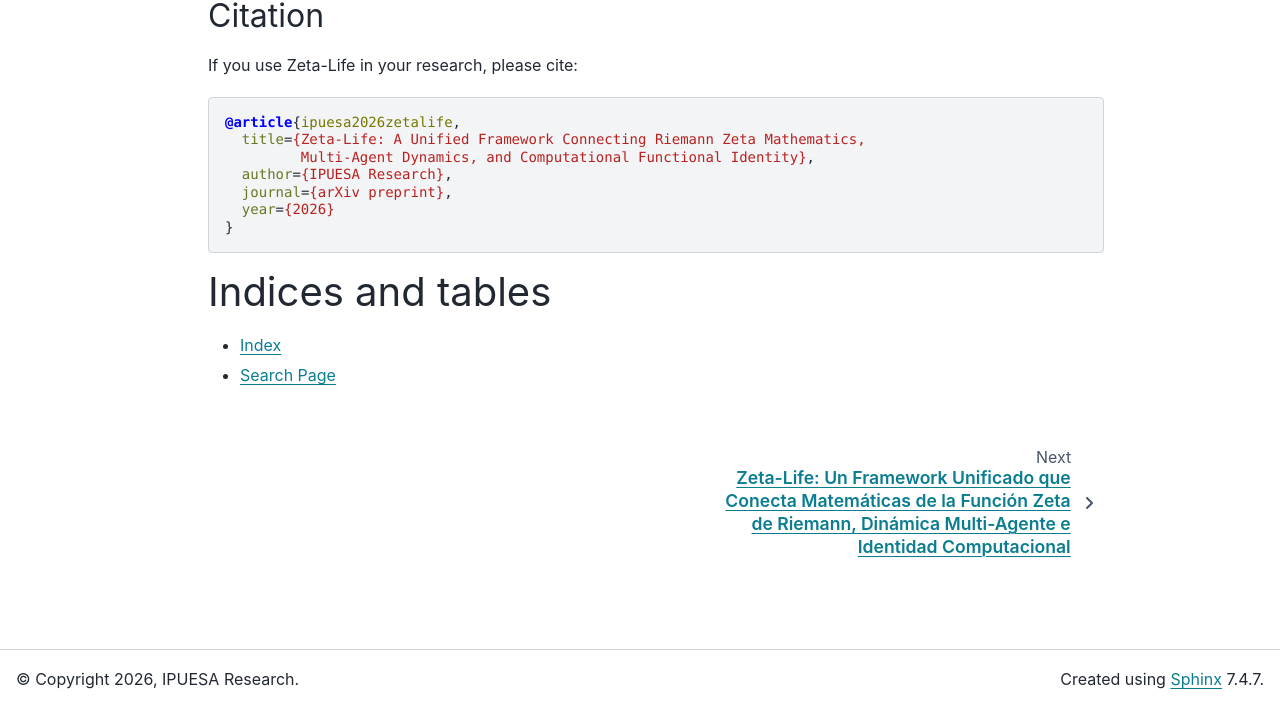
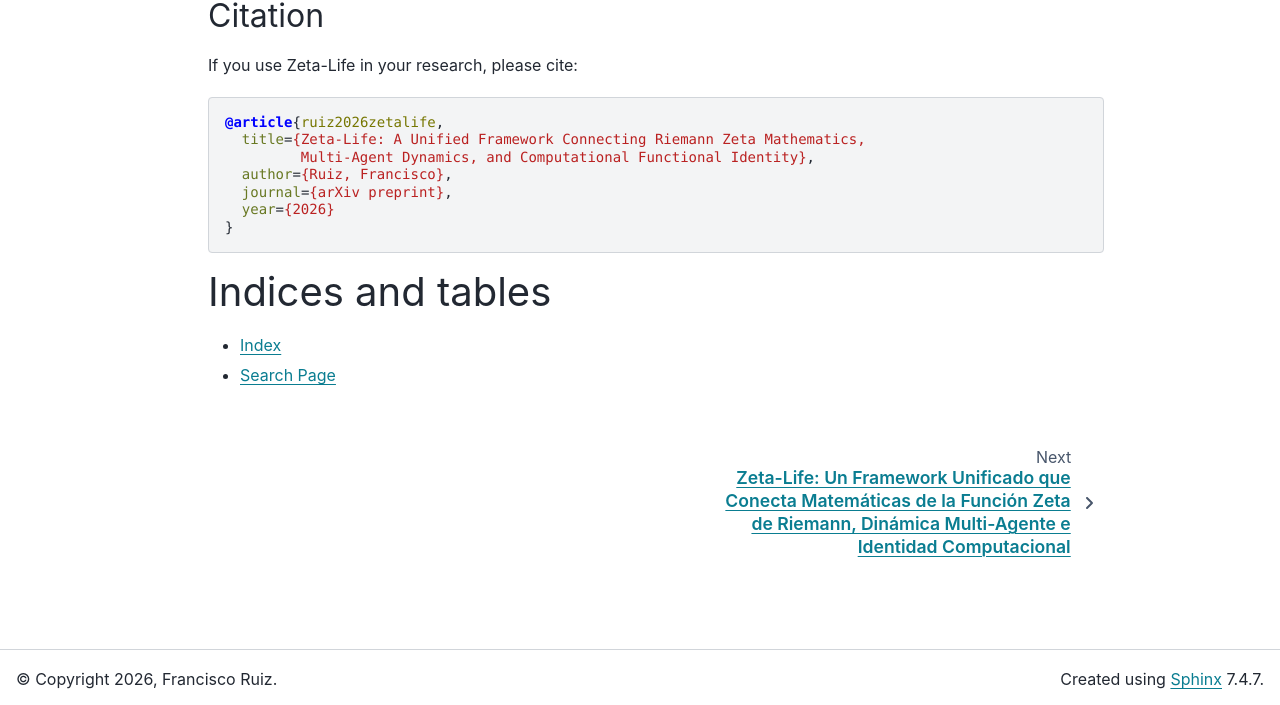
Before and after one commit to skyvanguard/zeta-life, a Sphinx documentation site: the page built from docs/index.rst, in a window 1280 px wide and 1400 px high, scrolled down 5388 px. Shown: the part 692-1397 px from the top of the window. Built offline with Sphinx 7.4.7 and the PyData theme 0.15.4, drawn with Linux system fonts in a browser that asks for light colours.

Commit message:
docs: fix author attribution to Francisco Ruiz
IPUESA was just an experiment name, not the project author.
Update copyright, author, and citation to use correct name.

Co-Authored-By: Claude Opus 4.5 <noreply@anthropic.com>

```diff
--- a/docs/conf.py
+++ b/docs/conf.py
@@ -8,8 +8,8 @@ sys.path.insert(0, os.path.abspath('../src'))
 
 # -- Project information -----------------------------------------------------
 project = 'Zeta-Life'
-copyright = '2026, IPUESA Research'
-author = 'IPUESA Research'
+copyright = '2026, Francisco Ruiz'
+author = 'Francisco Ruiz'
 release = '0.1.0'
 version = '0.1'
 
--- a/docs/index.rst
+++ b/docs/index.rst
@@ -241,10 +241,10 @@ If you use Zeta-Life in your research, please cite:
 
 .. code-block:: bibtex
 
-   @article{ipuesa2026zetalife,
+   @article{ruiz2026zetalife,
      title={Zeta-Life: A Unified Framework Connecting Riemann Zeta Mathematics,
             Multi-Agent Dynamics, and Computational Functional Identity},
-     author={IPUESA Research},
+     author={Ruiz, Francisco},
      journal={arXiv preprint},
      year={2026}
    }
```
Also changed, not shown: docs/papers/zeta-life-framework-paper.md (+1 -1 lines).
